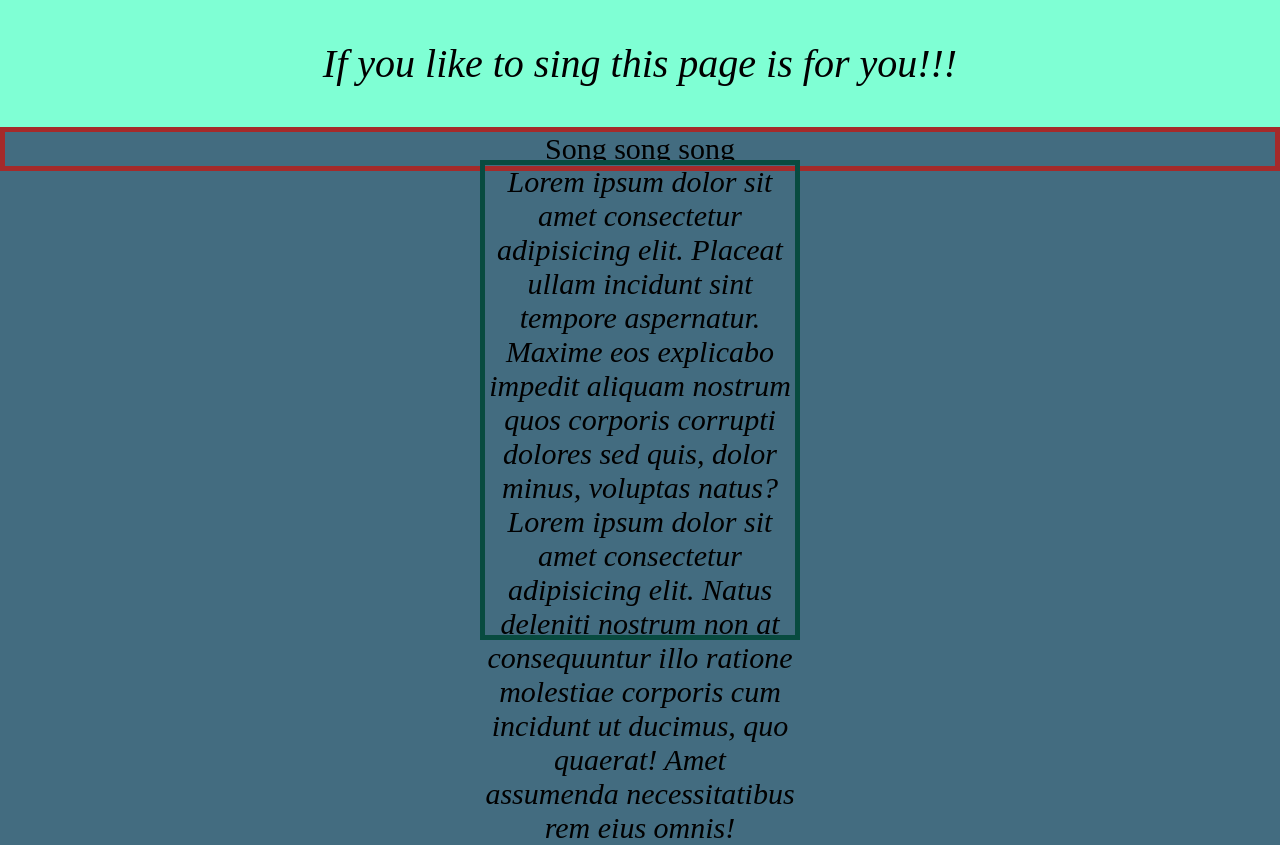
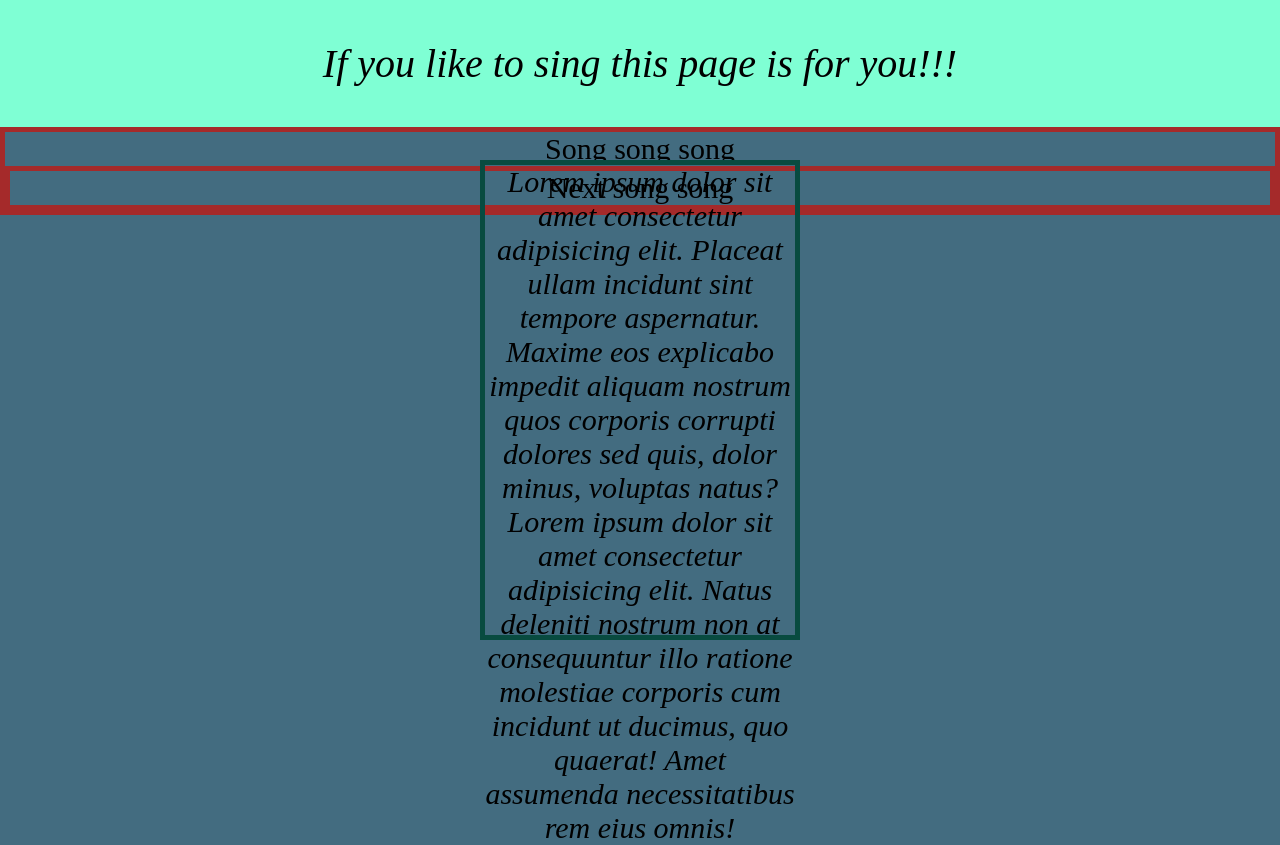
Before and after one commit to Bukee90/Kodilla-4.4, a plain HTML site: page index.html in a window 1280 px wide. Drawn offline with Linux system fonts and the light colour scheme.

Commit message:
add next section

```diff
--- a/index.html
+++ b/index.html
@@ -15,6 +15,8 @@
         <div class="song-text-box">
             Lorem ipsum dolor sit amet consectetur adipisicing elit. Placeat ullam incidunt sint tempore aspernatur. Maxime eos explicabo impedit aliquam nostrum quos corporis corrupti dolores sed quis, dolor minus, voluptas natus?Lorem ipsum dolor sit amet consectetur adipisicing elit. Natus deleniti nostrum non at consequuntur illo ratione molestiae corporis cum incidunt ut ducimus, quo quaerat! Amet assumenda necessitatibus rem eius omnis!
         </div>
-</section>
+    <section class="song_title">Next song song
+
+    </section>
 </body>
 </html>
```
